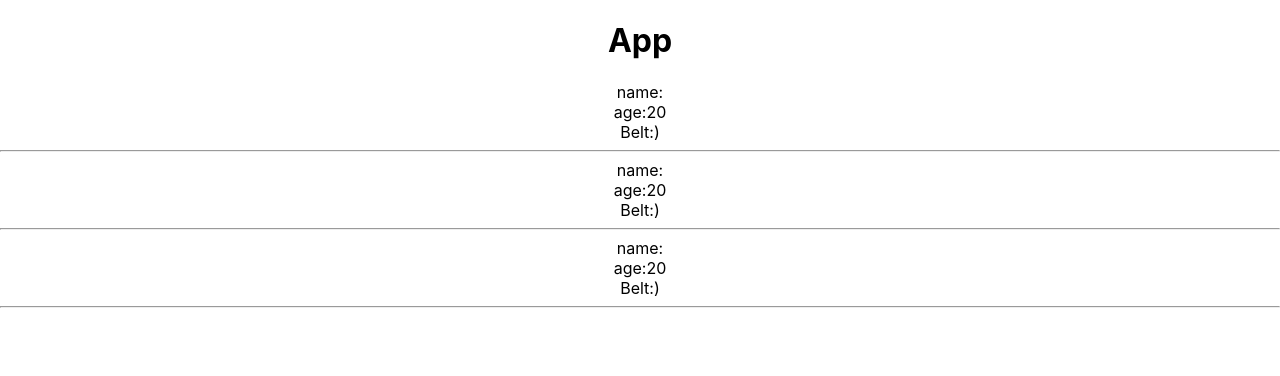
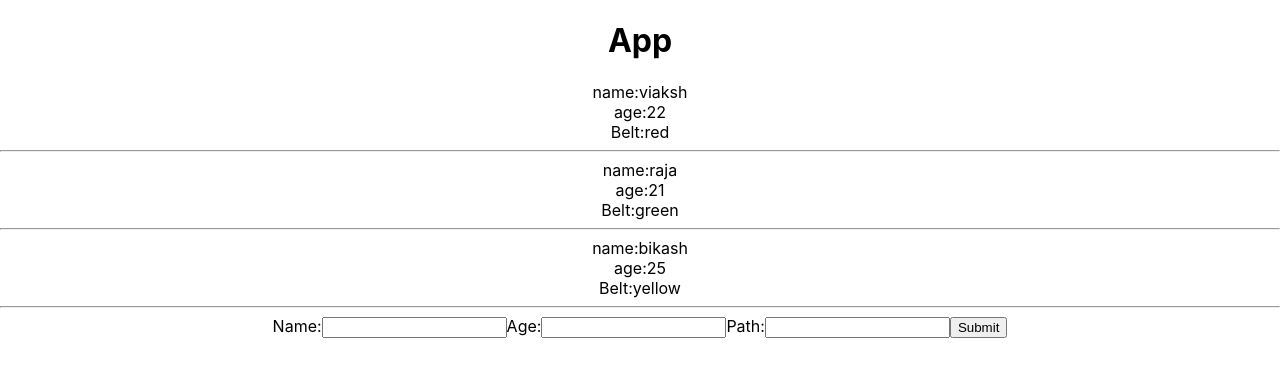
Before and after one commit to BIKASH-DASH/react-redux-firebase, a React (Create React App) app in the folder myapp/: page / in a window 1280 px wide. Shown: the top 376 px of the page. Built offline with nearby package versions, Linux system fonts and the light colour scheme.

Commit message:
child to parent and update state

```diff
--- a/myapp/package.json
+++ b/myapp/package.json
@@ -6,6 +6,8 @@
     "@testing-library/jest-dom": "^5.11.4",
     "@testing-library/react": "^11.1.0",
     "@testing-library/user-event": "^12.1.10",
+    "lodas": "^1.2.0",
+    "lodash": "^4.17.21",
     "react": "^17.0.2",
     "react-dom": "^17.0.2",
     "react-scripts": "4.0.3",
--- /dev/null
+++ b/myapp/src/AddNinja.js
@@ -0,0 +1,37 @@
+import React, { useState } from 'react'
+
+export default function AddNinja(props) {
+    const [name, setName] = useState();
+    const [age, setAge] = useState();
+    const [path, setPath] = useState();
+    const { formdata } = props;
+
+    const hendelSubmit = (e) => {
+        e.preventDefault();
+        console.log(e.target.name.value);
+
+            setName(e.target.name.value);
+            setAge(e.target.age.value);
+            setPath(e.target.path.value);
+            formdata({ name: name, age: age, path: path });
+            //console.log(formdata);
+
+    }
+    return (
+        <div>
+            <form onSubmit={hendelSubmit}>
+                <label htmlFor="name">Name:</label>
+                <input type="text" onChange={(e) => setName(e.target.value)} name="name" />
+
+                <label htmlFor="age">Age:</label>
+                <input type="text" onChange={(e) => setAge(e.target.value)} name="age" />
+
+
+                <label htmlFor="path">Path:</label>
+                <input type="text" onChange={(e) => setPath(e.target.value)} name="path" />
+
+                <button>Submit</button>
+            </form>
+        </div>
+    )
+}
--- a/myapp/src/App.js
+++ b/myapp/src/App.js
@@ -1,19 +1,26 @@
-import React from 'react';
+import React, { useState} from 'react';
 import './App.css';
 import Ninjas from './Ninjas'
+import AddNinja from './AddNinja'
+import _ from 'lodash'
 
 function App() {
-  const state = {
-    ninjas: [
-      { name: 'viaksh', age: '22', path: 'red' },
-      { name: 'raja', age: '21', path: 'green' },
-      { name: 'bikash', age: '25', path: 'yellow' }
-    ]
+  const [ninjas, setninjas] = useState([
+    { name: 'viaksh', age: '22', path: 'red' },
+    { name: 'raja', age: '21', path: 'green' },
+    { name: 'bikash', age: '25', path: 'yellow' }
+  ])
+  const hendelFormData = (data) =>{
+    let arry =[...ninjas,data];
+    setninjas(arry)
   }
+
+
   return (
     <div className="App">
       <h1>App</h1>
-      <Ninjas list={state.ninjas} />
+      <Ninjas list={ninjas} />
+      <AddNinja formdata={hendelFormData}/>
     </div>
   );
 }
--- a/myapp/src/Ninjas.js
+++ b/myapp/src/Ninjas.js
@@ -4,9 +4,9 @@ export default function Ninjas(props) {
     const { list } = props;
     const ListNinjas = list.map((item,i) =>{
         return (<div key={i} className="listitem">
-            <div>name:{list.name}</div>
-            <div>age:20</div>
-            <div>Belt:)</div>
+            <div>name:{item.name}</div>
+            <div>age:{item.age}</div>
+            <div>Belt:{item.path}</div>
             <hr />
         </div>)
     })
```
Also changed, not shown: 1 other file (tests, documents, lock files or other folders).
